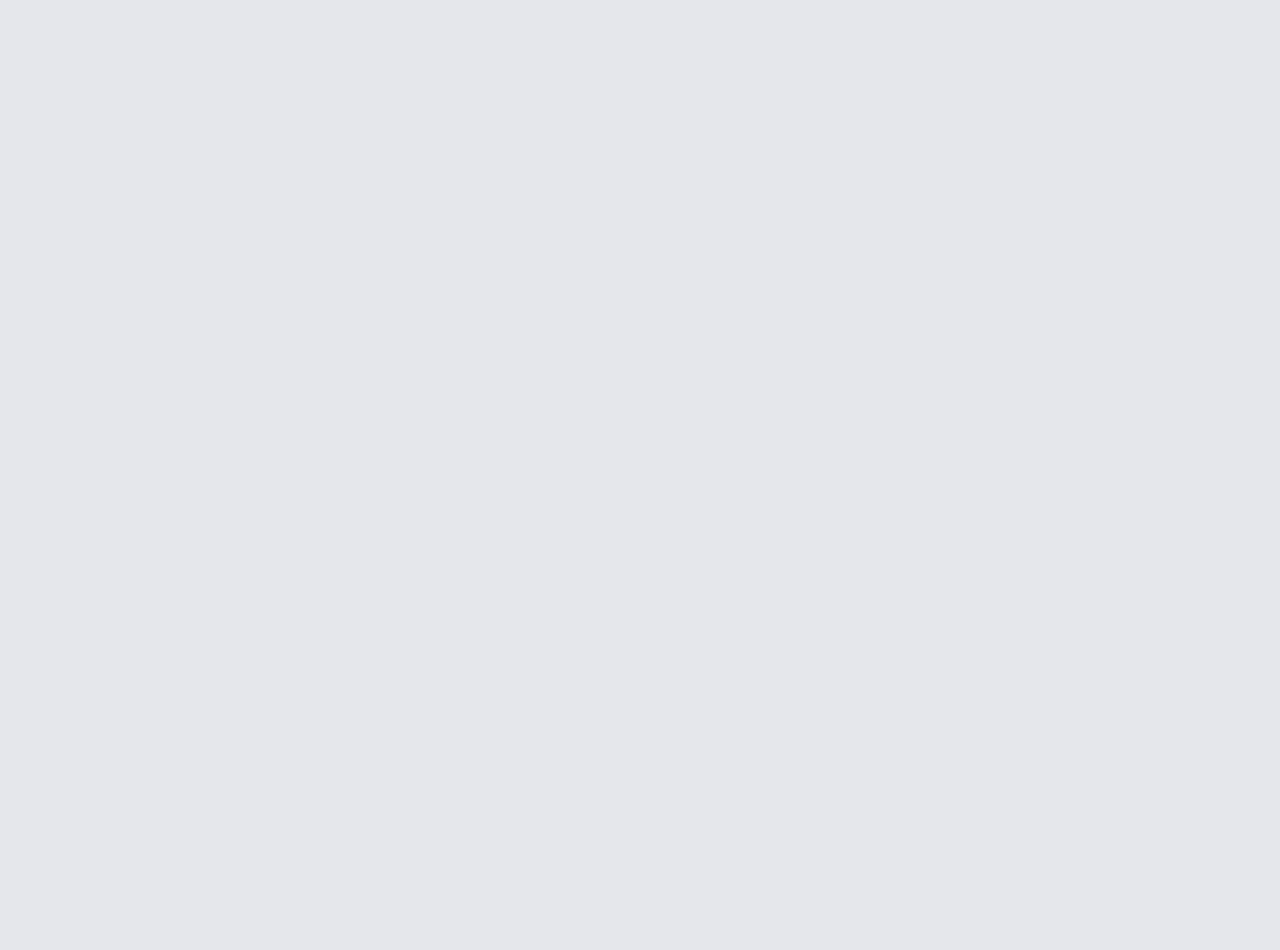
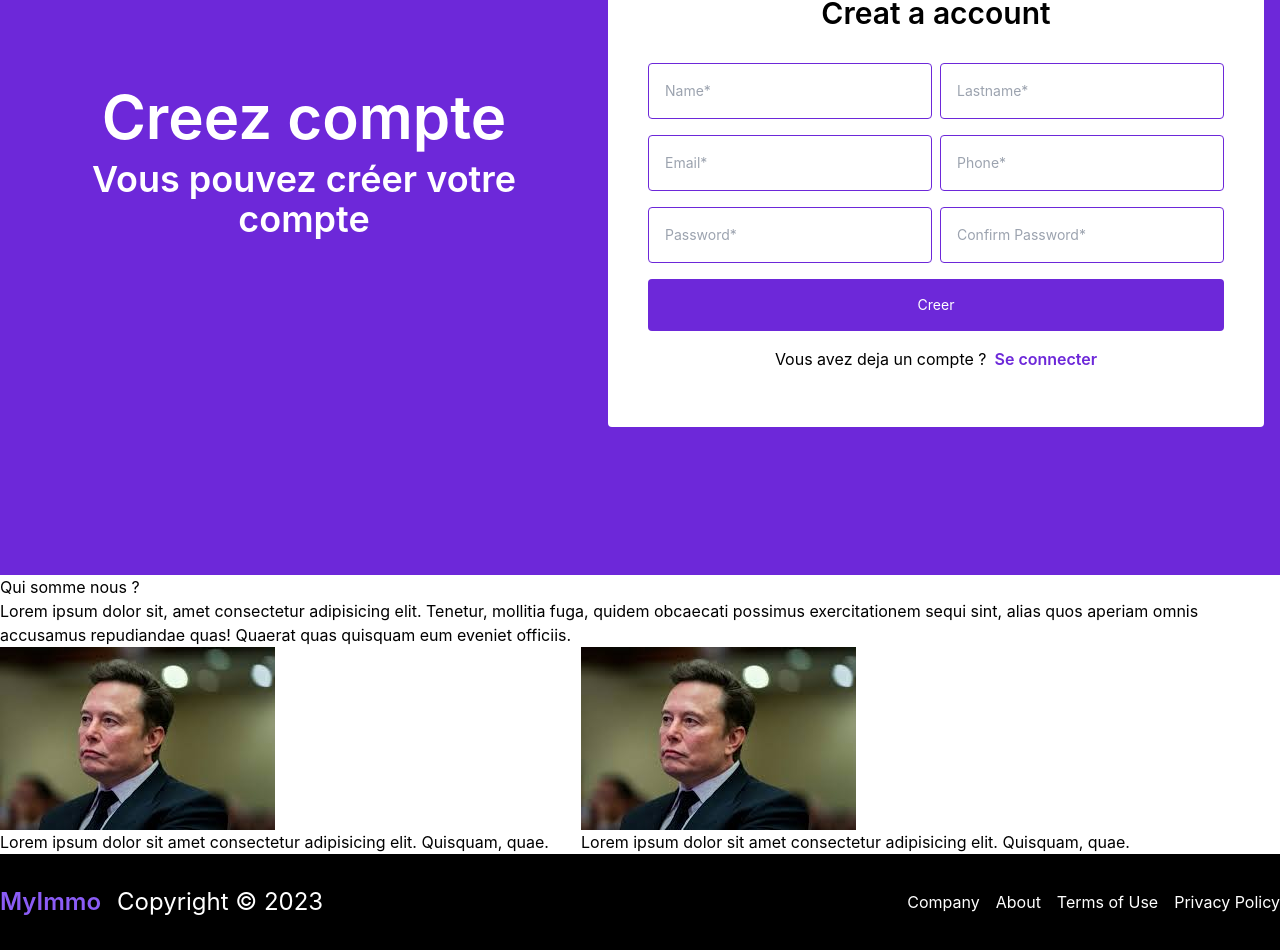
Before and after one commit to elhadjtall/SITE_AGENCE, a React (Vite) app in the folder frontend/: page / in a window 1280 px wide. Shown: the part 5711-6661 px from the top of the page. Before the commit the page ends 4782 px from the top, so only its background shows below. Built offline with nearby package versions, Linux system fonts and the light colour scheme.

Commit message:
Ajout du About

```diff
--- a/frontend/src/pages/About.jsx
+++ b/frontend/src/pages/About.jsx
@@ -1,10 +1,34 @@
-import React from 'react'
+import React from 'react';
+
+
+import elon from '../assets/img/elon.jpg';
 
 const About = () => {
   return (
-    <div>
-      A propos
-    </div>
+    <section>
+        <div>
+            <h1>Qui somme nous ?</h1>
+            <p>Lorem ipsum dolor sit, amet consectetur adipisicing elit. Tenetur, mollitia fuga, quidem obcaecati possimus exercitationem sequi sint, alias quos aperiam omnis accusamus repudiandae quas! Quaerat quas quisquam eum eveniet officiis.</p>
+        </div>
+        <div className='flex gap-x-8'>
+            <div>
+              <div>
+                <img src={elon} alt="" />
+              </div>
+              <div>
+                <p>Lorem ipsum dolor sit amet consectetur adipisicing elit. Quisquam, quae.</p>
+              </div>
+            </div>
+            <div>
+                <div>
+                    <img src={elon} alt="" />
+                </div>
+                <div>
+                    <p>Lorem ipsum dolor sit amet consectetur adipisicing elit. Quisquam, quae.</p>
+                </div>
+            </div>
+        </div>
+    </section>
   )
 }
 
--- a/frontend/src/pages/Home.jsx
+++ b/frontend/src/pages/Home.jsx
@@ -5,6 +5,9 @@ import React from "react";
 // Importation des composants
 import Banner from "../components/Banner";
 import HouseList from "../components/HouseList";
+import Login from "./Login";
+import Signup from "./Signup";
+import About from "./About";
 
 
 
@@ -13,6 +16,9 @@ const Home = () => {
     <div className="min-h-[1800px]">
       <Banner />
       <HouseList />
+      <Login />
+      <Signup />
+      <About />
     </div>
   )
 };
```
Also changed, not shown: frontend/src/assets/img/elon.jpg (added).
